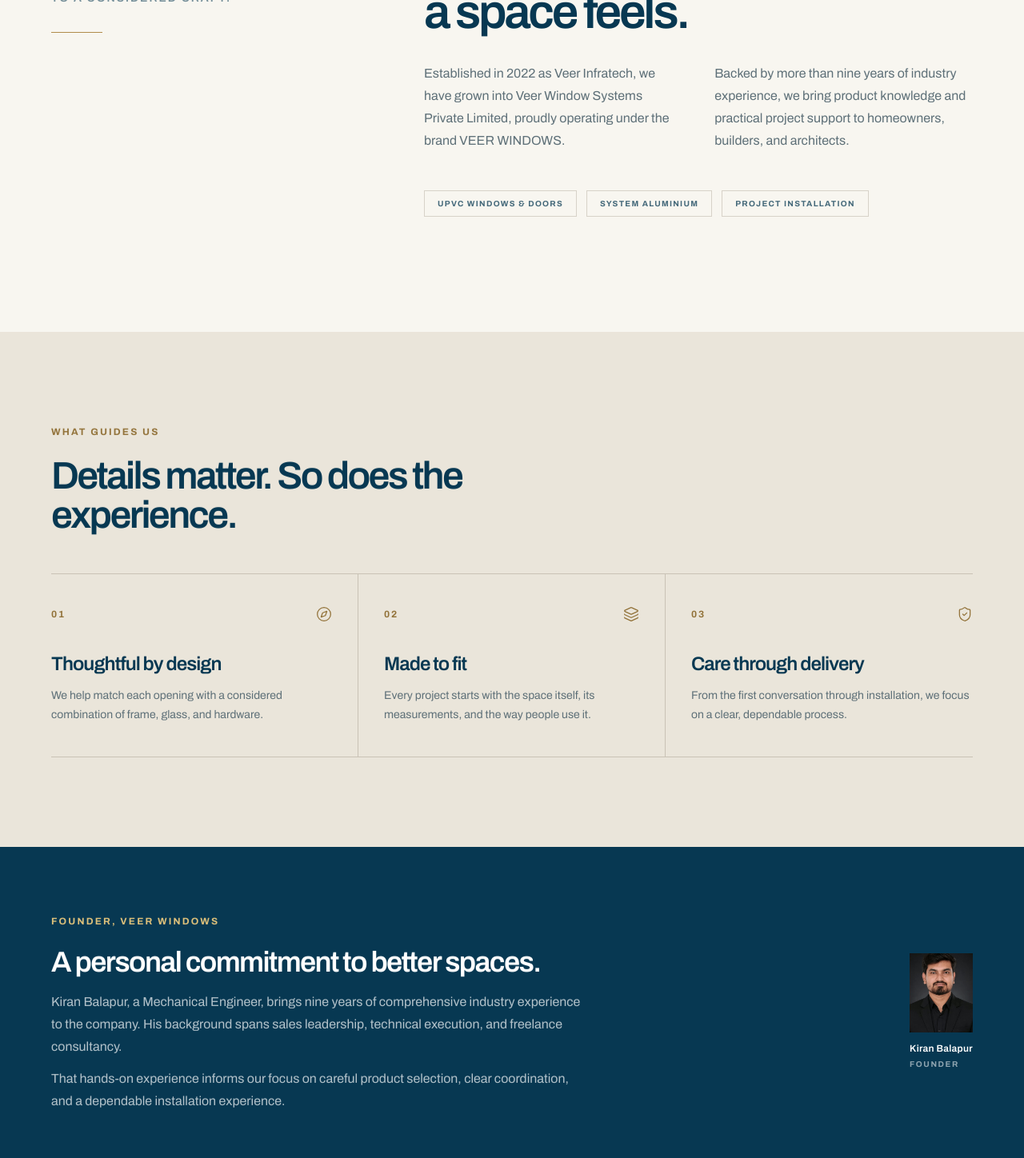
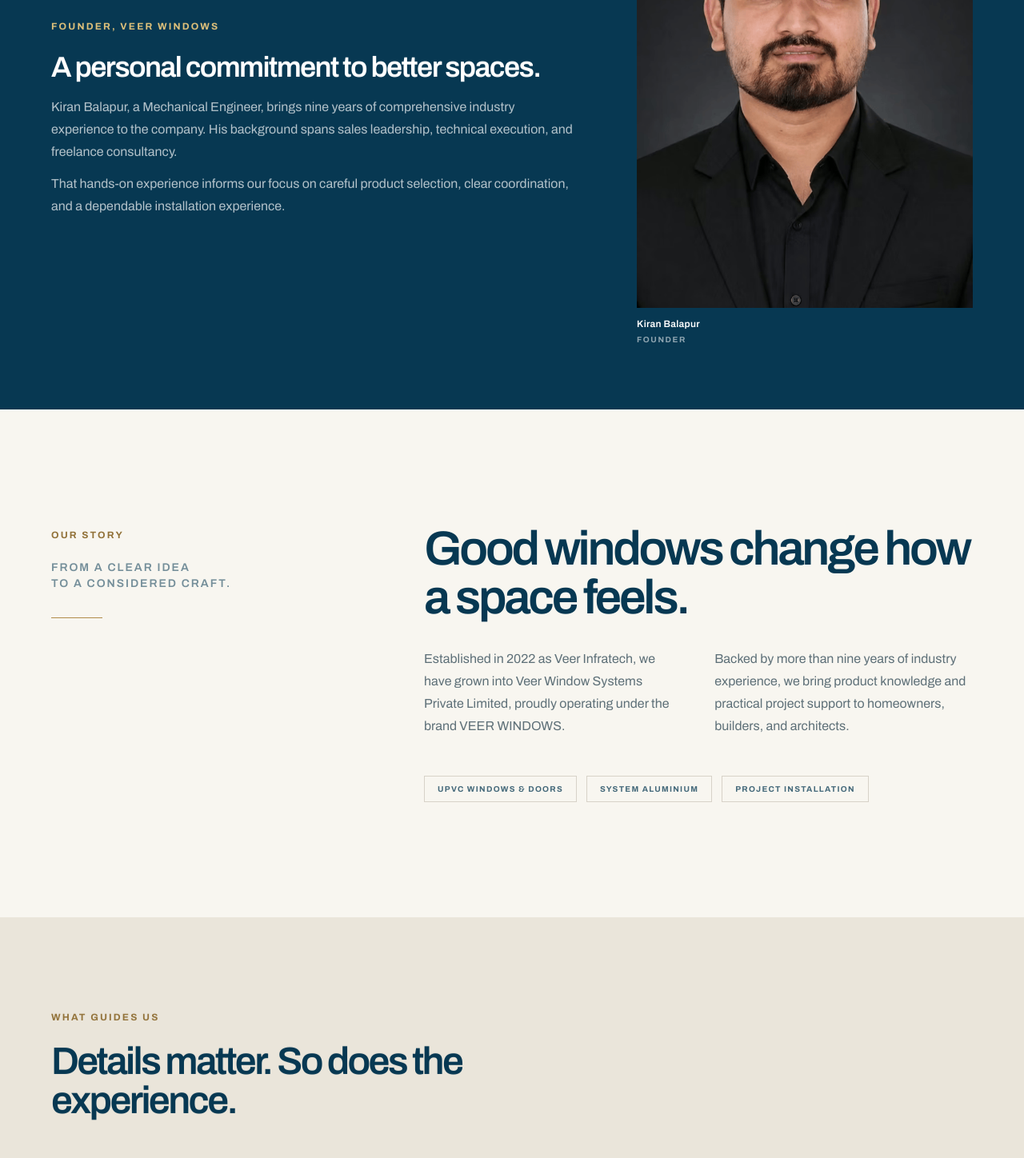
Before and after one commit to kirankumarkm08/veerwindows, a Next.js app: page /about in a window 1280 px wide. Shown: the part 1040-2488 px from the top of the page at 80% size. Built offline with nearby package versions, Linux system fonts and the light colour scheme.

Commit message:
Move and enlarge founder section

```diff
--- a/src/app/about/page.tsx
+++ b/src/app/about/page.tsx
@@ -121,8 +121,47 @@ export default function AboutPage() {
 
         <section
           id="our-story"
-          className="scroll-mt-20 bg-[#f8f6f0] px-6 py-20 sm:px-10 sm:py-28 lg:px-16 lg:py-36"
+          className="scroll-mt-20 bg-[#073852] px-6 py-16 text-white sm:px-10 sm:py-20 lg:px-16"
         >
+          <div className="mx-auto grid max-w-[1280px] gap-10 lg:grid-cols-[1fr_420px] lg:items-center lg:gap-20">
+            <Reveal>
+              <p className="eyebrow text-[#e0c27b]">Founder, Veer Windows</p>
+              <h2 className="mt-5 text-3xl font-semibold tracking-[-0.045em] text-white sm:text-4xl">
+                A personal commitment to better spaces.
+              </h2>
+              <p className="mt-4 max-w-2xl text-sm leading-7 text-white/70 sm:text-base">
+                Kiran Balapur, a Mechanical Engineer, brings nine years of comprehensive industry
+                experience to the company. His background spans sales leadership, technical
+                execution, and freelance consultancy.
+              </p>
+              <p className="mt-3 max-w-2xl text-sm leading-7 text-white/70 sm:text-base">
+                That hands-on experience informs our focus on careful product selection, clear
+                coordination, and a dependable installation experience.
+              </p>
+            </Reveal>
+            <Reveal
+              from="right"
+              delay={120}
+              className="mx-auto w-full max-w-[340px] lg:mx-0 lg:max-w-[420px]"
+            >
+              <div className="relative aspect-[4/5] overflow-hidden bg-white/10">
+                <Image
+                  src="/veerwindows-founder.png"
+                  alt="Kiran Balapur, Founder of Veer Windows"
+                  fill
+                  sizes="(max-width: 640px) 85vw, (max-width: 1024px) 340px, 420px"
+                  className="object-cover object-top"
+                />
+              </div>
+              <p className="mt-3 text-xs font-semibold tracking-wide text-white">Kiran Balapur</p>
+              <p className="mt-1 text-[10px] font-bold uppercase tracking-[0.16em] text-white/55">
+                Founder
+              </p>
+            </Reveal>
+          </div>
+        </section>
+
+        <section className="scroll-mt-20 bg-[#f8f6f0] px-6 py-20 sm:px-10 sm:py-28 lg:px-16 lg:py-36">
           <div className="mx-auto grid max-w-[1280px] gap-12 lg:grid-cols-[0.7fr_1.3fr] lg:gap-24">
             <Reveal className="lg:sticky lg:top-28 lg:self-start">
               <p className="eyebrow text-[#927239]">Our story</p>
@@ -191,41 +230,6 @@ export default function AboutPage() {
           </div>
         </section>
 
-        <section className="bg-[#073852] px-6 py-16 text-white sm:px-10 sm:py-20 lg:px-16">
-          <div className="mx-auto grid max-w-[1280px] gap-10 lg:grid-cols-[1fr_auto] lg:items-center">
-            <Reveal>
-              <p className="eyebrow text-[#e0c27b]">Founder, Veer Windows</p>
-              <h2 className="mt-5 text-3xl font-semibold tracking-[-0.045em] text-white sm:text-4xl">
-                A personal commitment to better spaces.
-              </h2>
-              <p className="mt-4 max-w-2xl text-sm leading-7 text-white/70 sm:text-base">
-                Kiran Balapur, a Mechanical Engineer, brings nine years of comprehensive industry
-                experience to the company. His background spans sales leadership, technical
-                execution, and freelance consultancy.
-              </p>
-              <p className="mt-3 max-w-2xl text-sm leading-7 text-white/70 sm:text-base">
-                That hands-on experience informs our focus on careful product selection, clear
-                coordination, and a dependable installation experience.
-              </p>
-            </Reveal>
-            <Reveal from="right" delay={120} className="mx-auto w-full max-w-[260px] lg:mx-0">
-              <div className="relative aspect-[4/5] overflow-hidden bg-white/10">
-                <Image
-                  src="/veerwindows-founder.png"
-                  alt="Kiran Balapur, Founder of Veer Windows"
-                  fill
-                  sizes="(max-width: 1024px) 70vw, 260px"
-                  className="object-cover object-top"
-                />
-              </div>
-              <p className="mt-3 text-xs font-semibold tracking-wide text-white">Kiran Balapur</p>
-              <p className="mt-1 text-[10px] font-bold uppercase tracking-[0.16em] text-white/55">
-                Founder
-              </p>
-            </Reveal>
-          </div>
-        </section>
-
         <section className="bg-[#f8f6f0] px-6 py-20 sm:px-10 sm:py-28 lg:px-16">
           <Reveal className="mx-auto flex max-w-[1280px] flex-col items-start justify-between gap-8 border-y border-[#d7d2c8] py-10 sm:flex-row sm:items-center sm:py-12">
             <div>
```
